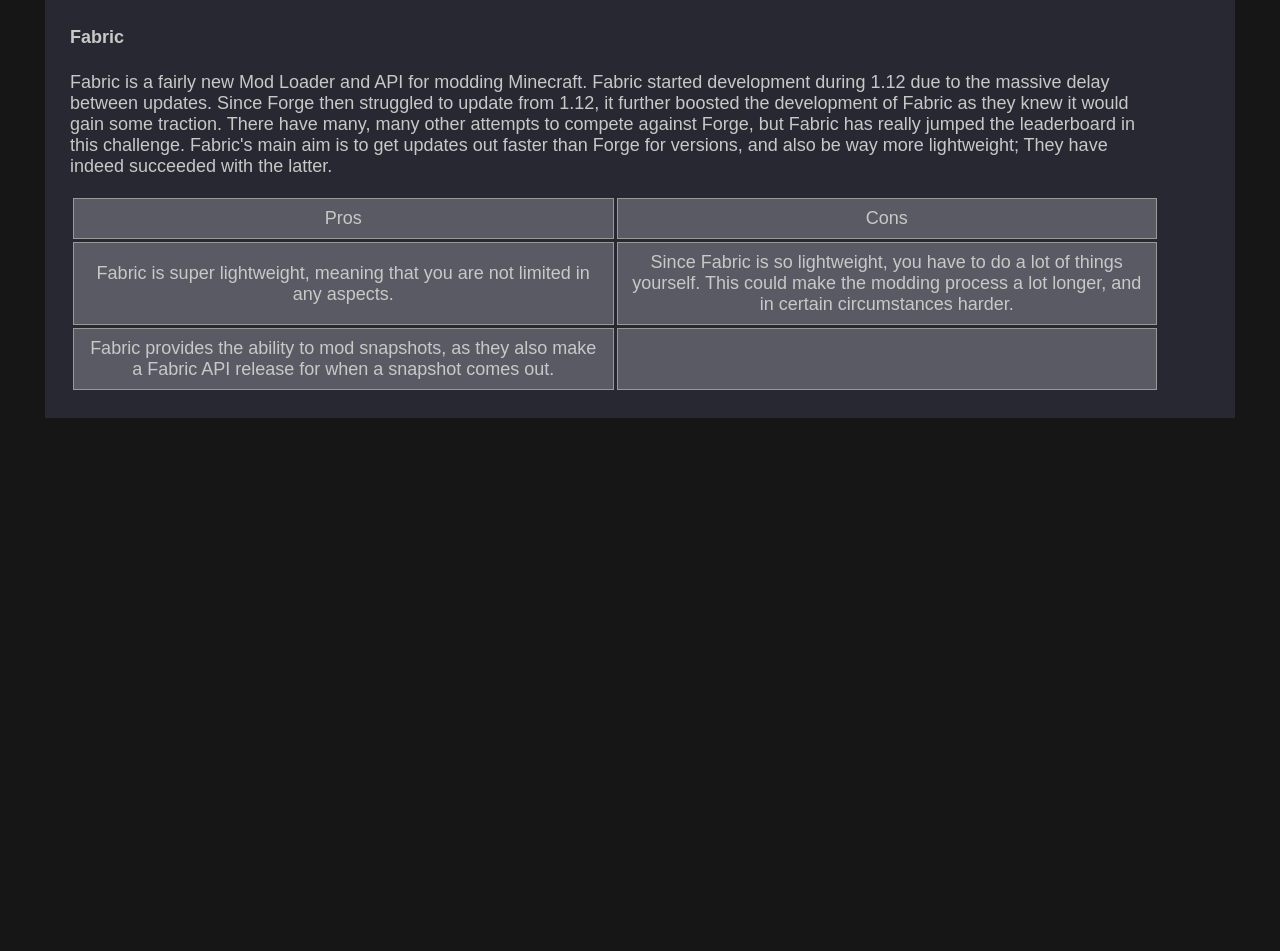
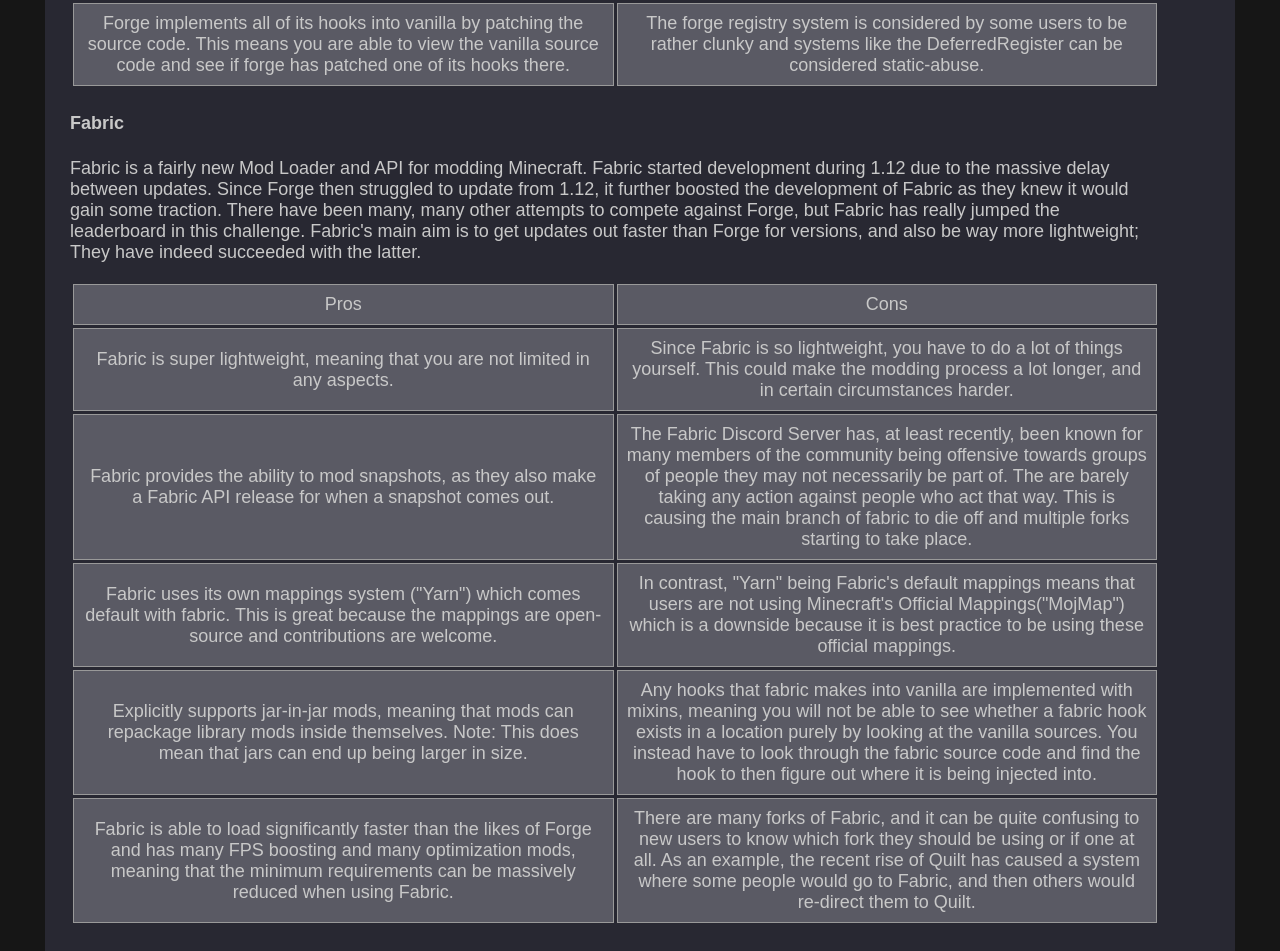
Before and after one commit to DaRealTurtyWurty/TurtysProductions, a plain HTML site: page pages/tutorials/introduction.html in a window 1280 px wide. Shown: the part 1447-2398 px from the top of the page. Before the commit the page ends 1865 px from the top, so only its background shows below. Drawn offline with Linux system fonts and the light colour scheme.

Commit message:
Finish Forge and Fabric pros and cons

```diff
--- a/pages/tutorials/introduction.html
+++ b/pages/tutorials/introduction.html
@@ -93,13 +93,25 @@
                             is rather complex and big.
                         </th>
                     </tr>
+                    <tr>
+                        <th>
+                            Forge implements all of its hooks into vanilla by patching the source code. This means you
+                            are able to view the vanilla source code and see if forge has patched one of its hooks
+                            there.
+                        </th>
+                        <th>
+                            The forge registry system is considered by some users to be rather clunky and systems like
+                            the DeferredRegister can be considered static-abuse.
+                        </th>
+                    </tr>
                 </tbody>
             </table>
 
             <h4>Fabric</h4>
             <p>Fabric is a fairly new Mod Loader and API for modding Minecraft. Fabric started development during 1.12
                 due to the massive delay between updates. Since Forge then struggled to update from 1.12, it further
-                boosted the development of Fabric as they knew it would gain some traction. There have many, many other
+                boosted the development of Fabric as they knew it would gain some traction. There have been many, many
+                other
                 attempts to compete against Forge, but Fabric has really jumped the leaderboard in this challenge.
                 Fabric's main aim is to get updates out faster than Forge for versions, and also be way more
                 lightweight; They have indeed succeeded with the latter.</p>
@@ -120,7 +132,50 @@
                             when a snapshot comes out.
                         </th>
                         <th>
+                            The Fabric Discord Server has, at least recently, been known for many
+                            members of the community being offensive towards groups of people they may not necessarily
+                            be part of. The are barely taking any action against people who act that way. This is
+                            causing the main branch of fabric to die off and multiple forks starting to take place.
+                        </th>
+                    </tr>
 
+                    <tr>
+                        <th>
+                            Fabric uses its own mappings system ("Yarn") which comes default with fabric. This is great
+                            because the mappings are open-source and contributions are welcome.
+                        </th>
+                        <th>
+                            In contrast, "Yarn" being Fabric's default mappings means that users are not using
+                            Minecraft's Official Mappings("MojMap") which is a downside because it is best practice to
+                            be using these official mappings.
+                        </th>
+                    </tr>
+
+                    <tr>
+                        <th>
+                            Explicitly supports jar-in-jar mods, meaning that mods can repackage library mods inside
+                            themselves. Note: This does mean that jars can end up being larger in size.
+                        </th>
+                        <th>
+                            Any hooks that fabric makes into vanilla are implemented with mixins, meaning you will not
+                            be able to see whether a fabric hook exists in a location purely by looking at the vanilla
+                            sources. You instead have to look through the fabric source code and find the hook to then
+                            figure out where it is being injected into.
+                        </th>
+                    </tr>
+
+                    <tr>
+                        <th>
+                            Fabric is able to load significantly faster than the likes of Forge and has many FPS
+                            boosting and many optimization mods, meaning that the minimum requirements can be massively
+                            reduced when using Fabric.
+                        </th>
+
+                        <th>
+                            There are many forks of Fabric, and it can be quite confusing to new users to know which
+                            fork they should be using or if one at all. As an example, the recent rise of Quilt has
+                            caused a system where some people would go to Fabric, and then others would re-direct them
+                            to Quilt.
                         </th>
                     </tr>
                 </tbody>
```
